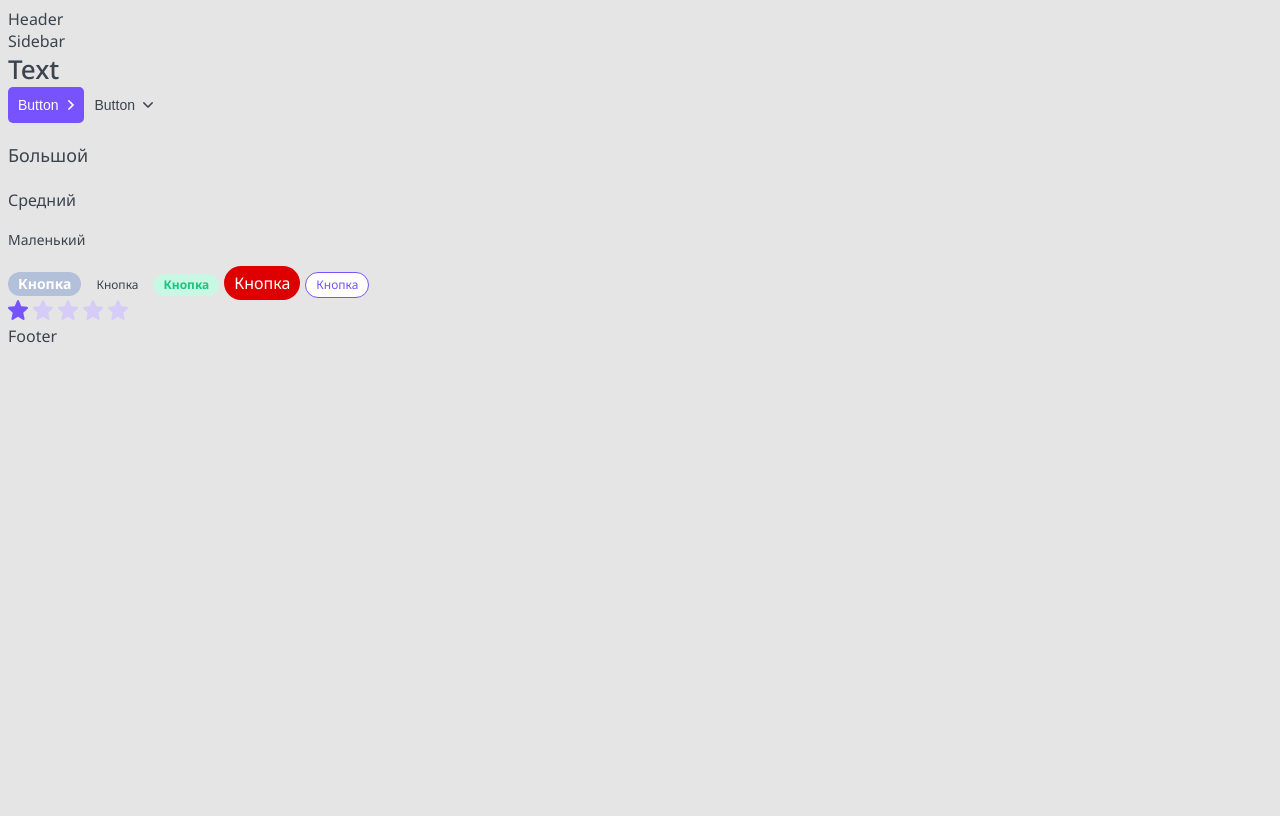
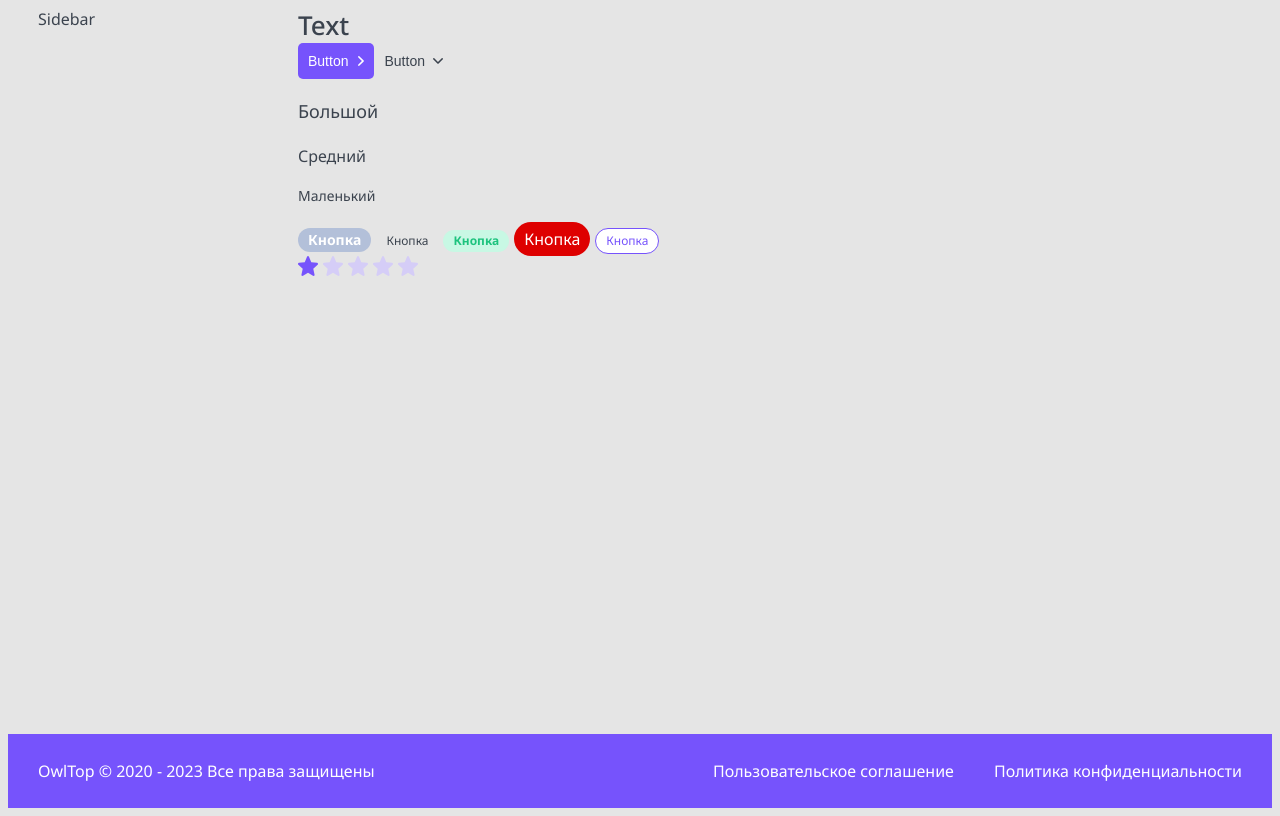
Before and after one commit to senkevich-ser/promo-next, a Next.js app: page / in a window 1280 px wide. Built offline with nearby package versions, Linux system fonts and the light colour scheme.

Commit message:
added footer adaptive

```diff
--- a/Layout/Footer/Footer.module.css
+++ b/Layout/Footer/Footer.module.css
@@ -0,0 +1,22 @@
+.footer{
+    display: grid;
+    grid-template-columns: 1fr auto auto;
+    padding: 25px 30px;
+    background-color: var(--primary);
+    gap:10px 40px;
+
+    color: var(--white);
+    font-size: 16px;
+    line-height: 24px;
+}
+
+.footer a:hover{
+    color: #c0cbe0;
+}
+
+@media (max-width:765px) {
+.footer{
+    grid-template-columns: 1fr;
+    }
+
+}
--- a/Layout/Footer/Footer.tsx
+++ b/Layout/Footer/Footer.tsx
@@ -1,15 +1,18 @@
 import { FooterProps } from "./Footer.props";
 import styles from "./Footer.module.css";
 import cn from "classnames";
+import {format} from 'date-fns';
 
 export const Footer = ({
-  ...props
+  className,...props
 }: FooterProps): JSX.Element => {
   return (
-      <div
+      <footer className={cn(styles.footer,className)}
         {...props}
       >
-        Footer
-    </div>
+        <div>OwlTop © 2020 - {format(new Date(),'yyyy')} Все права защищены</div>
+        <a href='#' target={"_blank"}>Пользовательское соглашение</a>
+        <a href='#' target={"_blank"}>Политика конфиденциальности</a>
+    </footer>
   );
 };
--- a/Layout/Layout.module.css
+++ b/Layout/Layout.module.css
@@ -0,0 +1,50 @@
+/* stylelint-disable declaration-block-no-redundant-longhand-properties */
+.wrapper{
+    display: grid;
+    grid-template-areas:
+        ". header header  ."
+        ". sidebar body ."
+        "footer footer footer footer";
+    grid-template-columns: auto 230px minmax(320px, 1200px) auto;
+    grid-template-rows: auto 1fr auto;
+    gap:0 30px;
+
+    min-height: 100vh;
+}
+
+
+.header{
+    display: none;
+    grid-area: header;
+}
+
+.sidebar{
+    grid-area: sidebar;
+}
+
+.body{
+    grid-area: body;
+}
+
+.footer{
+    grid-area: footer ;
+}
+
+@media (max-width:765px) {
+    .header{
+        display: block;
+    }
+
+    .sidebar{
+        display: none;
+    }
+
+    .wrapper{
+        grid-template-areas:
+            " header "
+            "body"
+            "footer";
+        grid-template-columns: minmax(320px, 1fr);
+
+    }
+}
--- a/Layout/Layout.tsx
+++ b/Layout/Layout.tsx
@@ -8,14 +8,12 @@ import { FunctionComponent } from "react";
 
  const Layout = ({ children }: LayoutProps): JSX.Element => {
   return (
-    <>
-      <Header />
-      <div>
-        <Sidebar />
-        <div>{children}</div>
-      </div>
-      <Footer />
-    </>
+    <div className={styles.wrapper}>
+      <Header className={styles.header}/>
+        <Sidebar className={styles.sidebar}/>
+        <div className={styles.body}>{children}</div>
+      <Footer className={styles.footer}/>
+    </div>
   );
 };
 
--- a/components/Tag/Tag.module.css
+++ b/components/Tag/Tag.module.css
@@ -1,13 +1,12 @@
 .tag{
-
     display: inline-block;
 
+    box-sizing: border-box;
     margin-right: 5px;
     padding: 5px 10px;
 
 
     border-radius: 20px;
-    box-sizing: border-box;
 
 
 
--- a/package.json
+++ b/package.json
@@ -14,6 +14,8 @@
     "@next/font": "13.1.5",
     "@types/react-dom": "18.0.10",
     "classnames": "^2.3.2",
+    "data-fns": "^0.1.8",
+    "date-fns": "^2.29.3",
     "eslint-config-next": "13.1.5",
     "next": "13.1.5",
     "react": "18.2.0",
```
Also changed, not shown: 1 other file (tests, documents, lock files or other folders).
